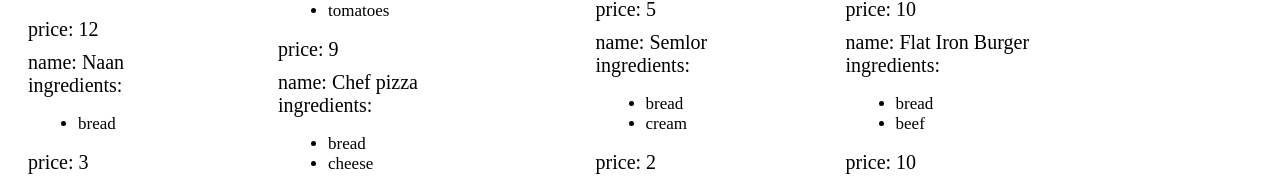
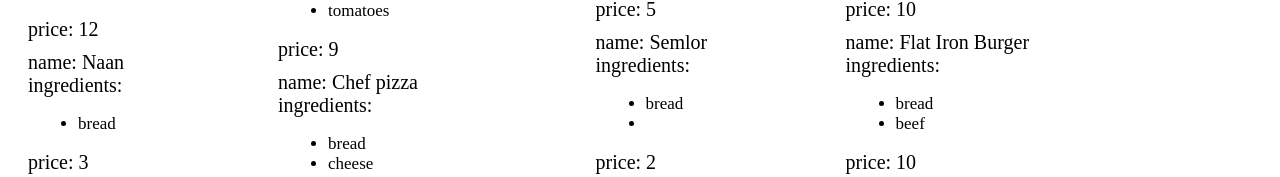
Before and after one commit to WhyLesS/Reactives, a React (Vite) app: page / in a window 1280 px wide. Shown: the part 283-460 px from the top of the page. Built offline with nearby package versions, Linux system fonts and the light colour scheme.

Commit message:
feature: Правка тегов.

```diff
--- a/src/main.jsx
+++ b/src/main.jsx
@@ -139,8 +139,8 @@ ReactDOM.createRoot(document.getElementById('root')).render(
             <div>
               ingredients:
               <ul className='ingredients'>
-                <li>{restaurants[2].menu[1].ingredients[0]}</li>
-                <li>{restaurants[2].menu[1].ingredients[1]}</li>
+                <li>{restaurants[2].menu[2].ingredients[0]}</li>
+                <li>{restaurants[2].menu[2].ingredients[1]}</li>
               </ul>
             </div>
             <div>price: {restaurants[2].menu[1].price}</div>
```
